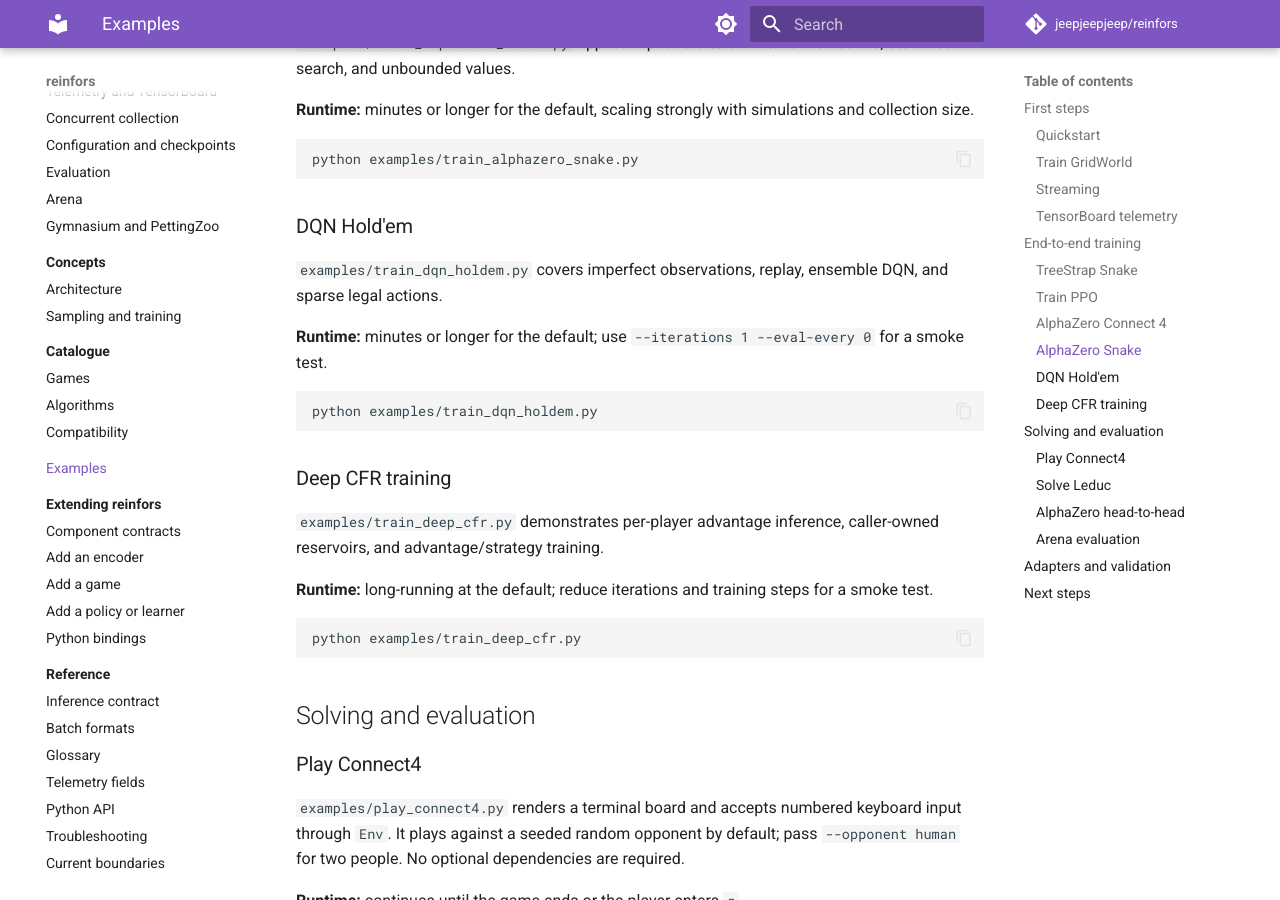
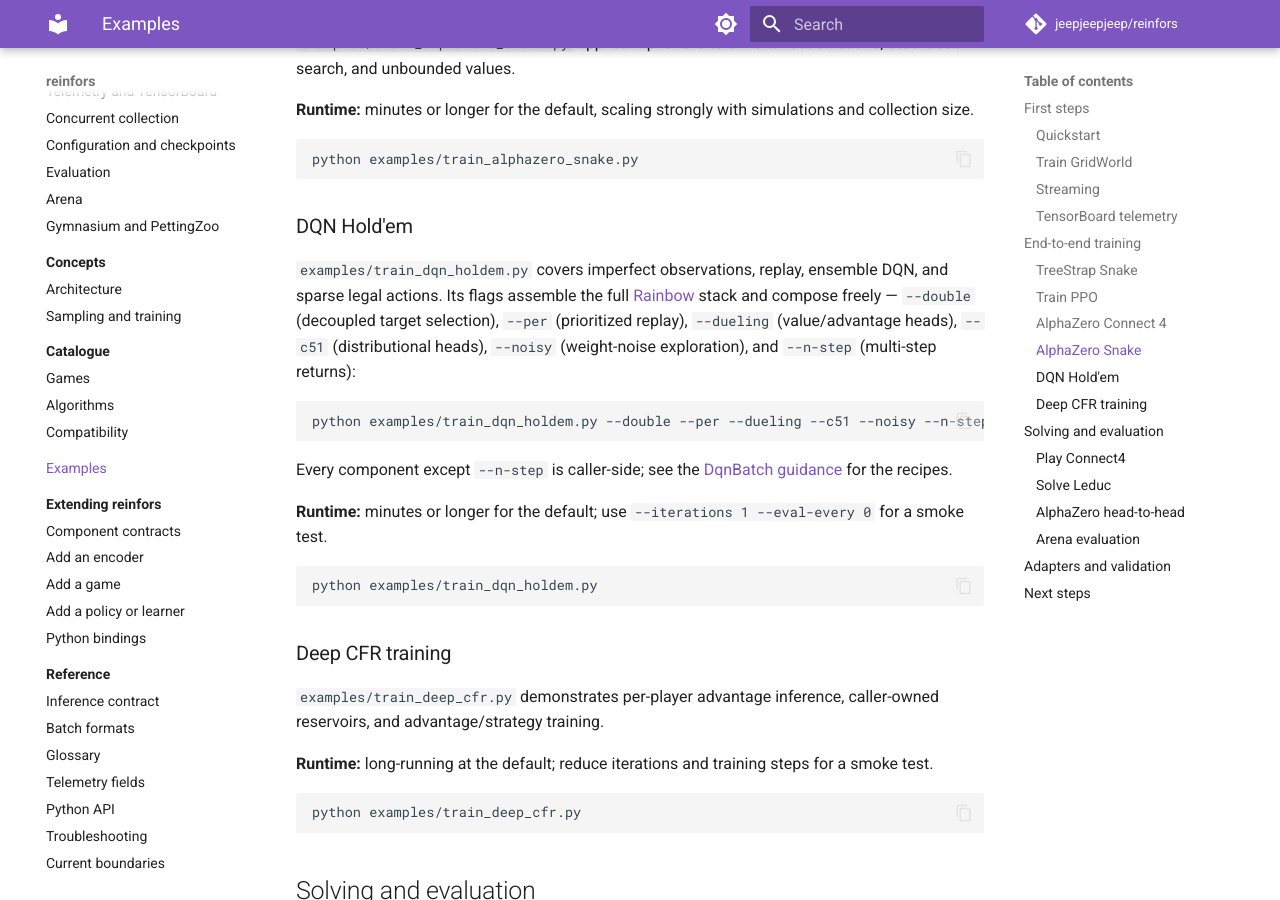
Before and after one commit to jeepjeepjeep/reinfors, an MkDocs documentation site: the page built from docs/examples/index.md, in a window 1280 px wide and 900 px high, scrolled down 2093 px. Built offline with MkDocs 1.6.1 and Material for MkDocs 9.7.7, drawn with Linux system fonts in a browser that asks for light colours; comment, search, counter and statistics services are not loaded.

Commit message:
docs: surface the assembled Rainbow stack on the examples page

````diff
--- a/docs/examples/index.md
+++ b/docs/examples/index.md
@@ -104,7 +104,18 @@ python examples/train_alphazero_snake.py
 ### DQN Hold'em
 
 `examples/train_dqn_holdem.py` covers imperfect observations, replay, ensemble DQN, and sparse legal
-actions.
+actions. Its flags assemble the full
+[Rainbow](https://arxiv.org/abs/1710.02298) stack and compose freely — `--double` (decoupled
+target selection), `--per` (prioritized replay), `--dueling` (value/advantage heads), `--c51`
+(distributional heads), `--noisy` (weight-noise exploration), and `--n-step` (multi-step
+returns):
+
+```bash
+python examples/train_dqn_holdem.py --double --per --dueling --c51 --noisy --n-step 3 --heads 1
+```
+
+Every component except `--n-step` is caller-side; see the
+[DqnBatch guidance](../reference/batch-formats.md#dqnbatch) for the recipes.
 
 **Runtime:** minutes or longer for the default; use `--iterations 1 --eval-every 0` for a smoke test.
 
````
